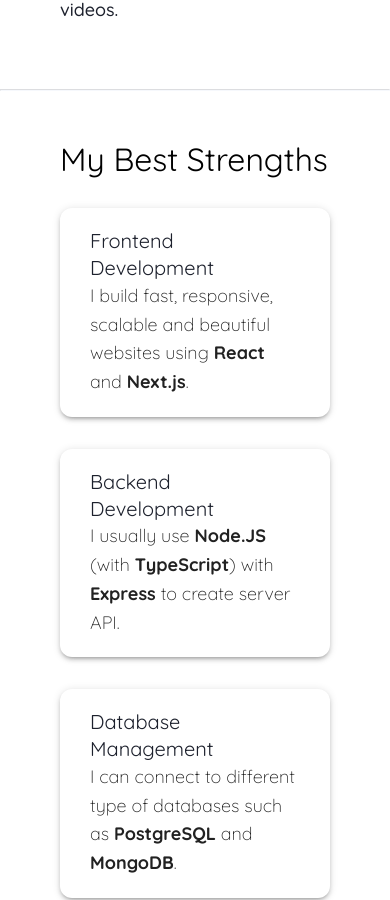
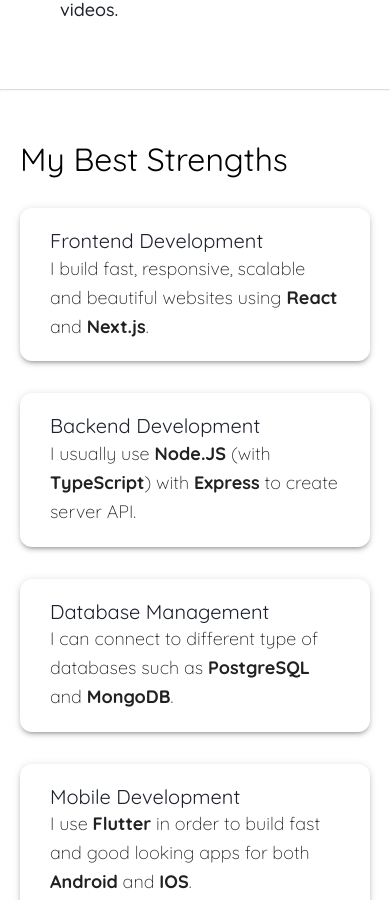
Before and after one commit to seanyasno/seanyasno.com, a Next.js app: page / in a window 390 px wide. Shown: the part 2434-3334 px from the top of the page. Built offline with nearby package versions, Linux system fonts and the light colour scheme.

Commit message:
Created responsive box component and used it.

```diff
--- a/src/components/index.ts
+++ b/src/components/index.ts
@@ -1,3 +1,4 @@
+export * from './responsive-box/responsive-box';
 export * from './social-links/social-links';
 export * from './navbar/navbar';
 export * from './footer/footer';
--- /dev/null
+++ b/src/components/responsive-box/responsive-box.tsx
@@ -0,0 +1,79 @@
+import { Box } from '@mui/system';
+import React from 'react';
+
+type ResponsiveBoxProps = {
+  xsStyle?: { [key: string]: unknown };
+  smStyle?: { [key: string]: unknown };
+  mdStyle?: { [key: string]: unknown };
+  lgStyle?: { [key: string]: unknown };
+  xlStyle?: { [key: string]: unknown };
+};
+
+export const ResponsiveBox: React.FC<ResponsiveBoxProps> = (props) => {
+  const { xsStyle, smStyle, mdStyle, lgStyle, xlStyle, children } = props;
+
+  return (
+    <>
+      <Box
+        sx={xsStyle}
+        display={{
+          xs: 'block',
+          sm: 'none',
+          md: 'none',
+          lg: 'none',
+          xl: 'none',
+        }}
+      >
+        {children}
+      </Box>
+      <Box
+        sx={smStyle}
+        display={{
+          xs: 'none',
+          sm: 'block',
+          md: 'none',
+          lg: 'none',
+          xl: 'none',
+        }}
+      >
+        {children}
+      </Box>
+      <Box
+        sx={mdStyle}
+        display={{
+          xs: 'none',
+          sm: 'none',
+          md: 'block',
+          lg: 'none',
+          xl: 'none',
+        }}
+      >
+        {children}
+      </Box>
+      <Box
+        sx={lgStyle}
+        display={{
+          xs: 'none',
+          sm: 'none',
+          md: 'none',
+          lg: 'block',
+          xl: 'none',
+        }}
+      >
+        {children}
+      </Box>
+      <Box
+        sx={xlStyle}
+        display={{
+          xs: 'none',
+          sm: 'none',
+          md: 'none',
+          lg: 'none',
+          xl: 'block',
+        }}
+      >
+        {children}
+      </Box>
+    </>
+  );
+};
--- a/src/pages/index.tsx
+++ b/src/pages/index.tsx
@@ -5,6 +5,7 @@
   Footer,
   AboutMeSection,
   KnowledgeSection,
+  ResponsiveBox,
 } from '@/components/index';
 import React, { Component, ReactElement, useRef } from 'react';
 import {
@@ -122,12 +123,10 @@
       <Box sx={{ height: '5vh' }}>
         <hr style={{ borderColor: '#E6ECF855' }} />
       </Box>
-      <Box
-        sx={{
-          backgroundColor: 'white',
-          padding: '10px 60px',
-          marginBottom: '30px',
-        }}
+
+      <ResponsiveBox
+        xsStyle={{ padding: '10px 20px' }}
+        mdStyle={{ padding: '10px 60px' }}
       >
         <Typography variant='h3' sx={{ marginBottom: '30px' }}>
           My Best Strengths
@@ -141,7 +140,7 @@
             </Grid>
           ))}
         </Grid>
-      </Box>
+      </ResponsiveBox>
       <Footer />
     </Box>
   );
```
